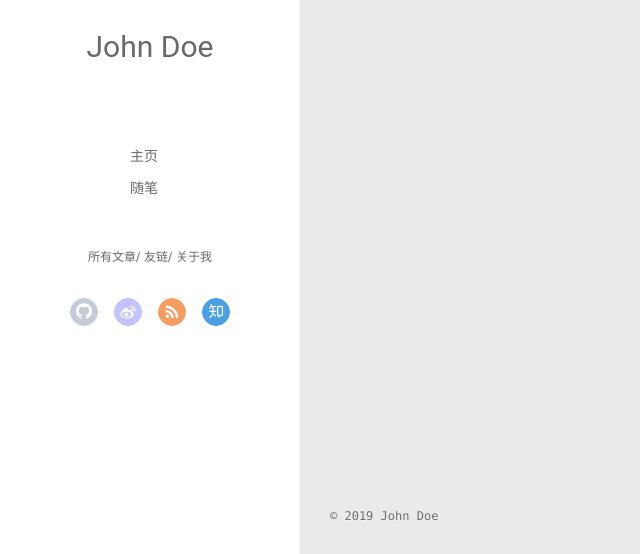
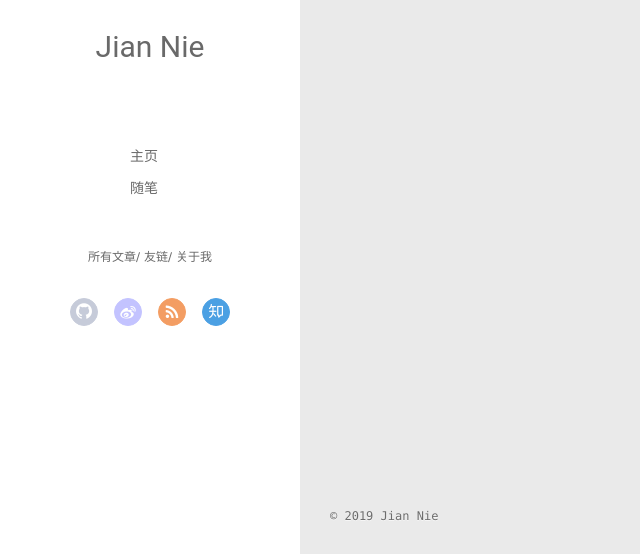
Before and after one commit to niejian/niejian.github.io, a plain HTML site: page archives/index.html in a window 1280 px wide. Shown: the part 243-797 px from the top of the page, 0-640 px from the left. Drawn offline with Linux system fonts and the light colour scheme; no server answers.

Commit message:
Site updated: 2019-04-19 11:42:57

```diff
--- a/archives/index.html
+++ b/archives/index.html
@@ -5,12 +5,12 @@
 
   <meta name="renderer" content="webkit">
   <meta http-equiv="X-UA-Compatible" content="IE=edge">
-  <link rel="dns-prefetch" href="http://yoursite.com">
+  <link rel="dns-prefetch" href="https://niejian.github.io">
   <title>Archives | Hexo</title>
   <meta name="viewport" content="width=device-width, initial-scale=1, maximum-scale=1">
   <meta property="og:type" content="website">
 <meta property="og:title" content="Hexo">
-<meta property="og:url" content="http://yoursite.com/archives/index.html">
+<meta property="og:url" content="https://niejian.github.io/archives/index.html">
 <meta property="og:site_name" content="Hexo">
 <meta property="og:locale" content="default">
 <meta name="twitter:card" content="summary">
@@ -46,7 +46,7 @@
 			<img src class="js-avatar">
 		</a>
 		<hgroup>
-		  <h1 class="header-author"><a href="/">John Doe</a></h1>
+		  <h1 class="header-author"><a href="/">Jian Nie</a></h1>
 		</hgroup>
 
 
@@ -104,7 +104,7 @@
 				<img src class="js-avatar">
 			</div>
 			<hgroup>
-			  <h1 class="header-author js-header-author">John Doe</h1>
+			  <h1 class="header-author js-header-author">Jian Nie</h1>
 			</hgroup>
 
 
@@ -202,7 +202,7 @@
   <div class="outer">
     <div id="footer-info">
     	<div class="footer-left">
-    		&copy; 2019 John Doe
+    		&copy; 2019 Jian Nie
     	</div>
       	<div class="footer-right">
       		<a href="http://hexo.io/" target="_blank">Hexo</a>  Theme <a href="https://github.com/litten/hexo-theme-yilia" target="_blank">Yilia</a> by Litten
```
Also changed, not shown: 2019/04/19/hello-world/index.html (+6 -6 lines), archives/2019/04/index.html (+5 -5 lines), archives/2019/index.html (+5 -5 lines), index.html (+5 -5 lines).
